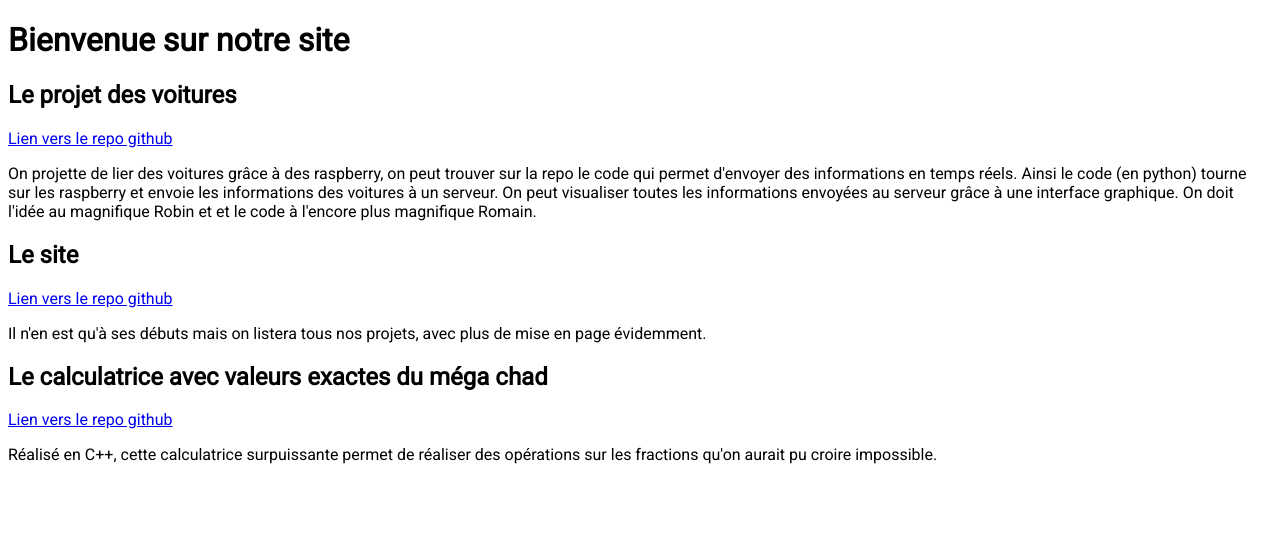
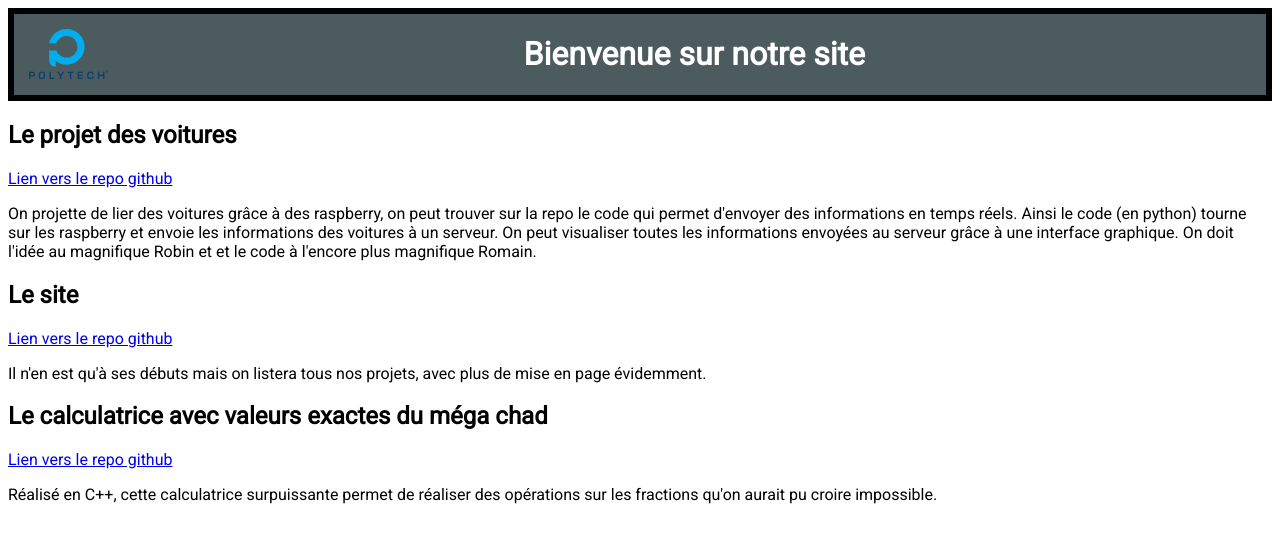
Before and after one commit to puceaulytech/puceaulytech, a plain HTML site: page index.html in a window 1280 px wide. Drawn offline with Linux system fonts and the light colour scheme.

Commit message:
Working on design

```diff
--- a/index.html
+++ b/index.html
@@ -10,7 +10,11 @@
     <link rel="stylesheet" type="text/css" href="style.css">
 	</head>
 	<body>
-		<h1>Bienvenue sur notre site</h1>
+		<header>
+			<img src="images/logo.svg">
+			<h1>Bienvenue sur notre site</h1>
+		</header>
+	<section>
 		<h2 id="car">Le projet des voitures</h2>
 		<a href="https://github.com/romch007/voitures" target="_blank">Lien vers le repo github</a>
 		<p>
@@ -18,14 +22,18 @@ On projette de lier des voitures grâce à des raspberry, on peut trouver sur la
 et envoie les informations des voitures à un serveur. On peut visualiser toutes les informations envoyées au serveur grâce à une interface graphique. On doit l'idée au magnifique Robin et et le code à
 l'encore plus magnifique Romain.
 		</p>
+	</section>
+	<section>
 		<h2>Le site</h2>
 		<a href="https://github.com/QwEekYhyo/puceaulytech" target="_blank">Lien vers le repo github</a>
 		<p>
 Il n'en est qu'à ses débuts mais on listera tous nos projets, avec plus de mise en page évidemment.
 		</p>
+	</section>
+<section>
     <h2>Le calculatrice avec valeurs exactes du méga chad</h2>
     <a href="https://github.com/romch007/calculator" target="_blank">Lien vers le repo github</a>
     <p>Réalisé en C++, cette calculatrice surpuissante permet de réaliser des opérations sur les fractions qu'on aurait pu croire impossible.</p>
+</section>
 	</body>
-
 </html>
--- a/style.css
+++ b/style.css
@@ -3,3 +3,20 @@
 html {
   font-family: "Roboto", sans-serif;
 }
+
+header {
+	color: white;
+	background-color: #4c5b5e;
+	border: 6px solid black;
+}
+
+header img {
+	width: 78.5px;
+	height: 50px;
+	float: left;
+	margin: 15px;
+}
+
+header h1 {
+	text-align: center;
+}
```
Also changed, not shown: images/logo.svg (added).
